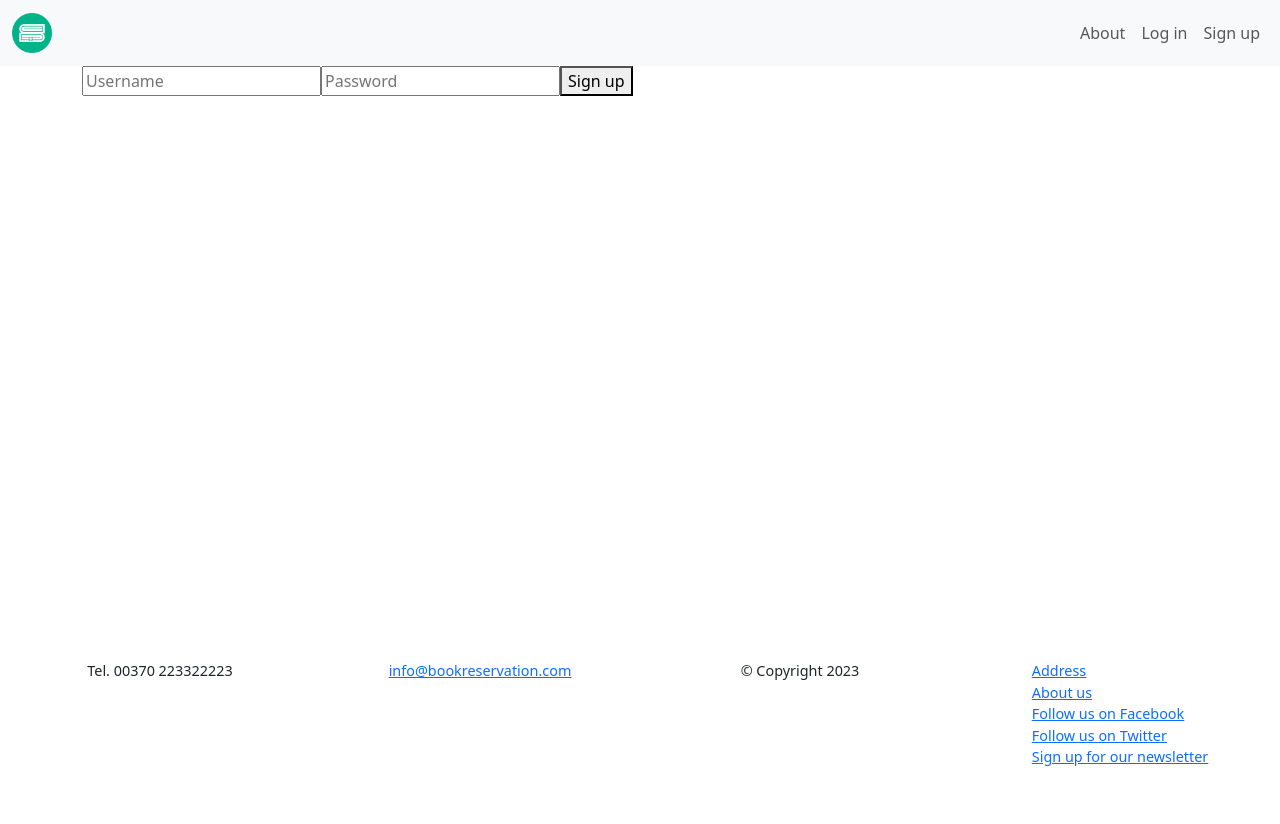
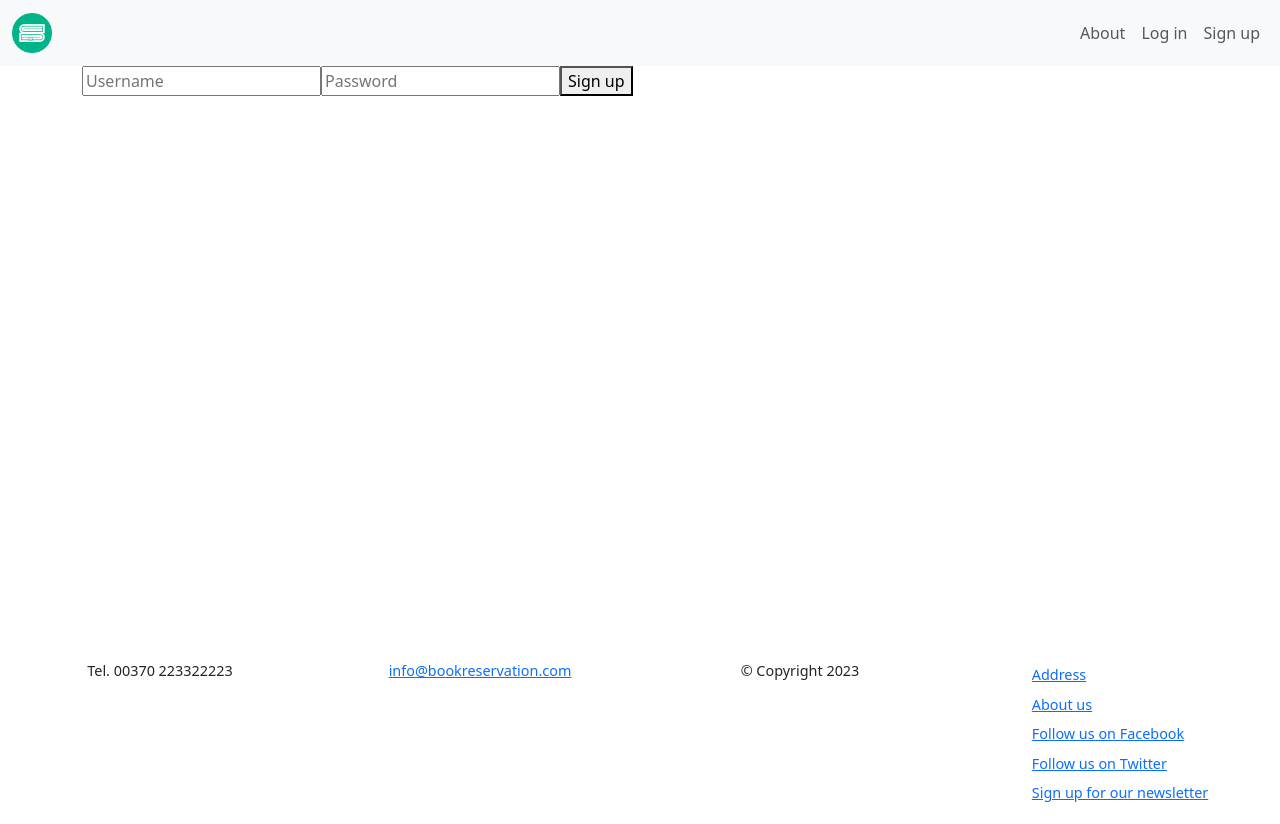
Before and after one commit to jzabulenas/online-bookstore, a React (Create React App) app in the folder frontend/: page /signup in a window 1280 px wide. Before the commit the page ends 800 px from the top, so only its background shows below. Built offline with nearby package versions, Linux system fonts and the light colour scheme.

Commit message:
Add padding to footer elements

```diff
--- a/frontend/src/components/Footer.js
+++ b/frontend/src/components/Footer.js
@@ -23,25 +23,25 @@ export default function Footer() {
 
         <div className="col-12 col-lg-3 d-flex justify-content-center">
           <ul className="list-unstyled">
-            <li>
+            <li className="p-1">
               <a href="https://techin.lt/">Address</a>
             </li>
 
-            <li>
+            <li className="p-1">
               <a href="http://localhost:3000/about">About us</a>
             </li>
 
-            <li>
+            <li className="p-1">
               <a href="https://www.facebook.com/ateitiesprofesija/">
                 Follow us on Facebook
               </a>
             </li>
 
-            <li>
+            <li className="p-1">
               <a href="https://twitter.com/github">Follow us on Twitter</a>
             </li>
 
-            <li>
+            <li className="p-1">
               <a href="https://www.vtmc.lt/naujienos/">
                 Sign up for our newsletter
               </a>
```
